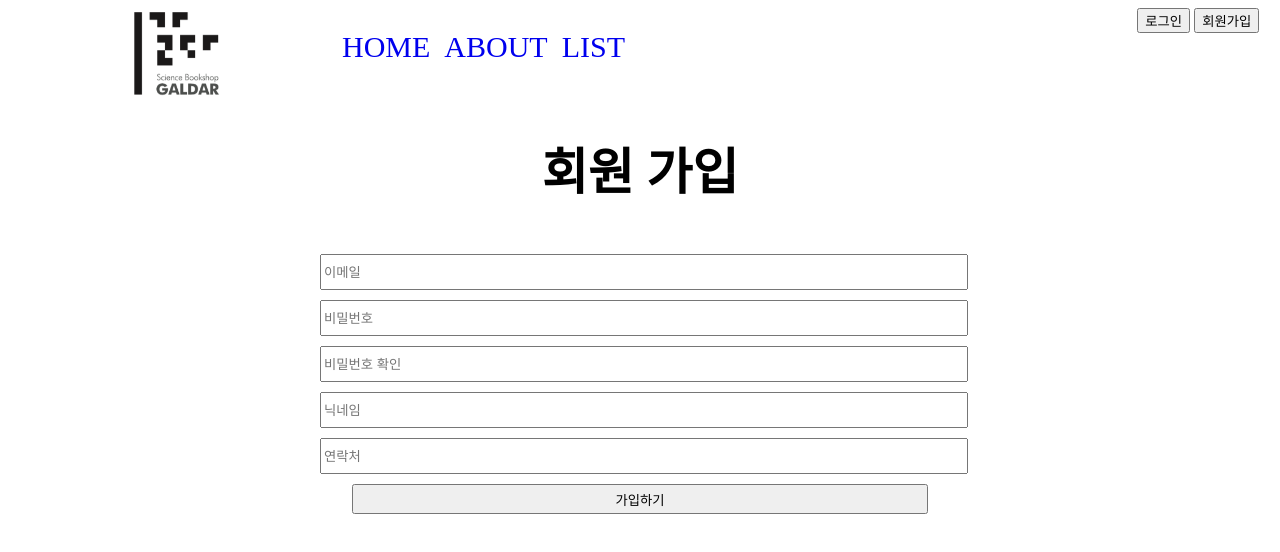
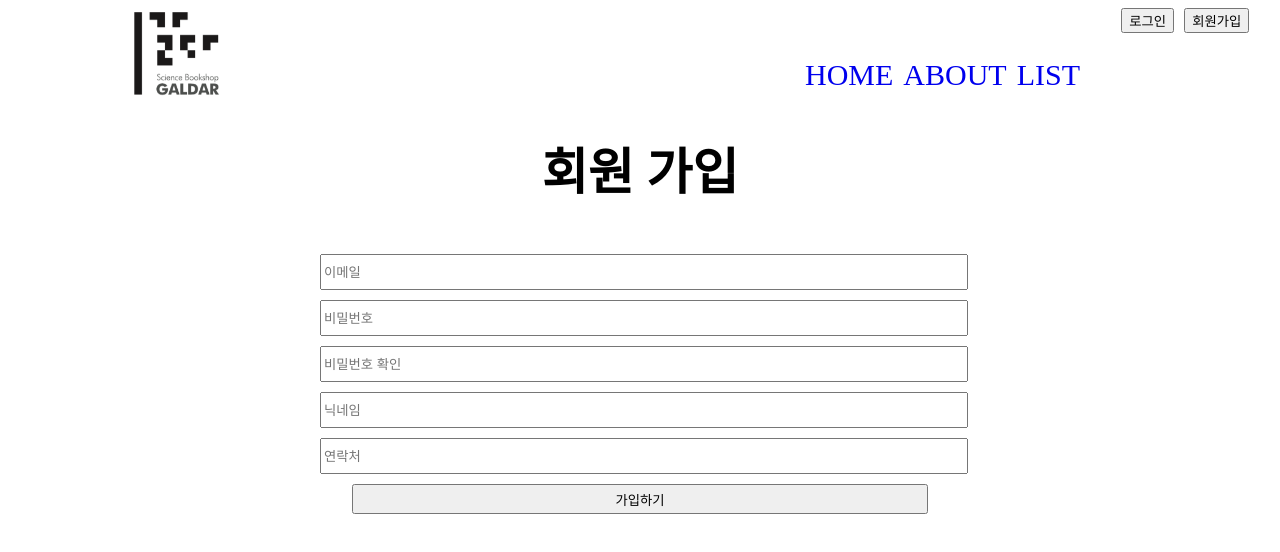
Before and after one commit to Nobnag/galdar-bookclub, a plain HTML site: page join.html in a window 1280 px wide. Drawn offline with nearby package versions, Linux system fonts and the light colour scheme.

Commit message:
갈다_조인_1차

```diff
--- a/join.html
+++ b/join.html
@@ -3,6 +3,8 @@
     <head>
         <title> galdar_join</title>
         <script src="https://code.jquery.com/jquery-1.12.4.min.js" integrity="sha256-ZosEbRLbNQzLpnKIkEdrPv7lOy9C27hHQ+Xp8a4MxAQ=" crossorigin="anonymous"></script>
+        <link rel="stylesheet" type="text/css" href="css/gnb.css" />
+        <script src="js/gnb.js"></script>
         <style>
             a {text-decoration: none;}
             #wrap {margin: 0 auto;width:50vw;}
@@ -13,37 +15,10 @@
             input {width: 50vw; height: 30px; margin: 10px 0 10px 0; display: block;}
             .btn_join {display: block; margin: 0 auto;width: 45vw;height: 30px;}
 
-            #gnb {background-color: white;position: relative;margin: 0 auto;}
-            .gnb_container {margin: 0 auto; width: 80vw;}
-            .gnb_home_link {position: relative; margin-right: 100px;}
-            .gnb_logo {position: relative; max-width: 50%; width: 100px;
-                display: inline-block;
-    vertical-align: middle;
-    word-wrap: break-word;
-    text-overflow: ellipsis;
-    overflow: hidden;}
-            .gnb_content {position: relative; display: inline-block;}
-            .gnb_link {position: relative; font-size: 30px; margin-left: 10px; }
-            .gnb_r {position: absolute; right: 1vw; display: inline-block;}
+
         </style>
     </head>
     <body>
-    <div id="gnb">
-        <div class="gnb_container">
-        <a href="https://galdar.kr/" class="gnb_home_link">
-            <img src="galdar_logo.png" class="gnb_logo" >
-        </a>
-        <div class="gnb_content">
-            <a href="https://galdar.kr/" class="gnb_link">HOME</a>
-            <a href="login.html" class="gnb_link">ABOUT</a>
-            <a href="join.html" class="gnb_link">LIST</a>
-        </div>
-        <div class="gnb_r">
-            <a href="login.html"><button>로그인</button></a>
-            <a href="join.html"><button>회원가입</button></a>
-        </div>
-        </div>
-    </div>
         <div id="wrap">
             <h1 class="top">
                 회원 가입
```
